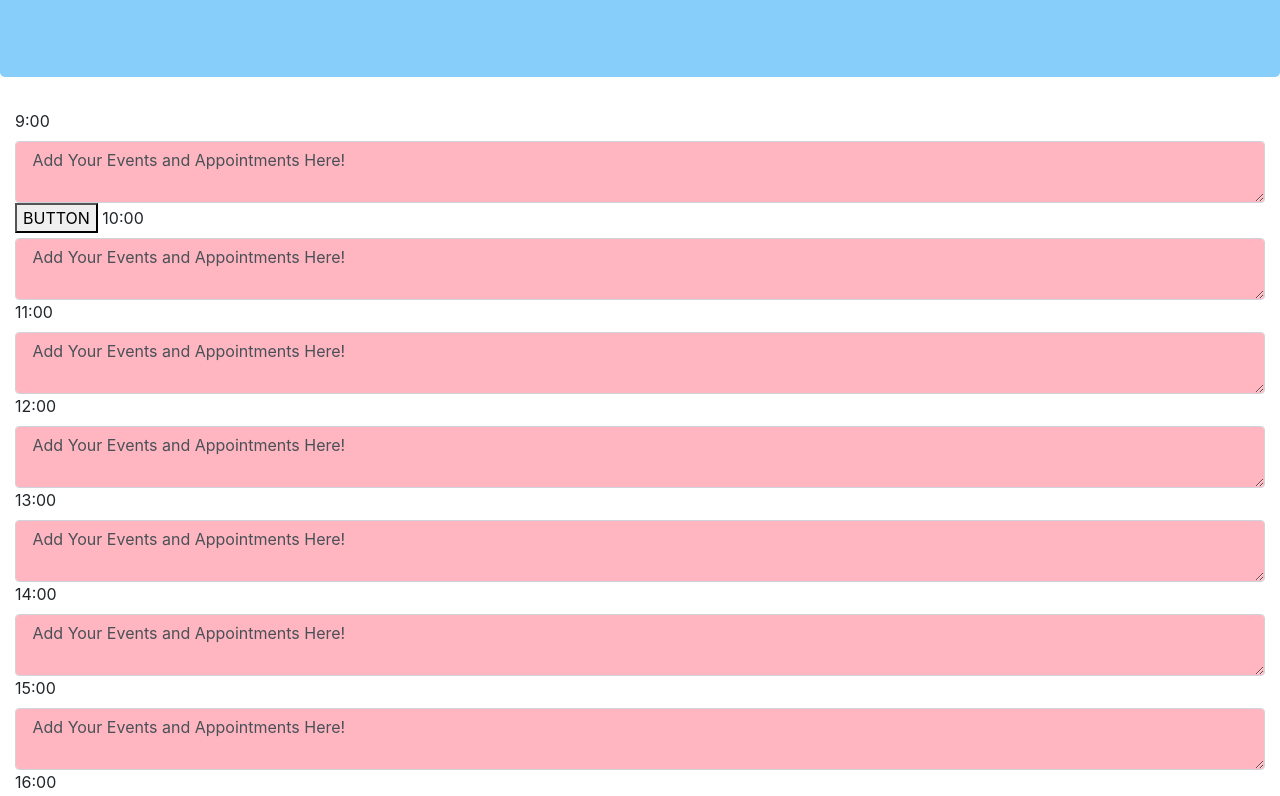
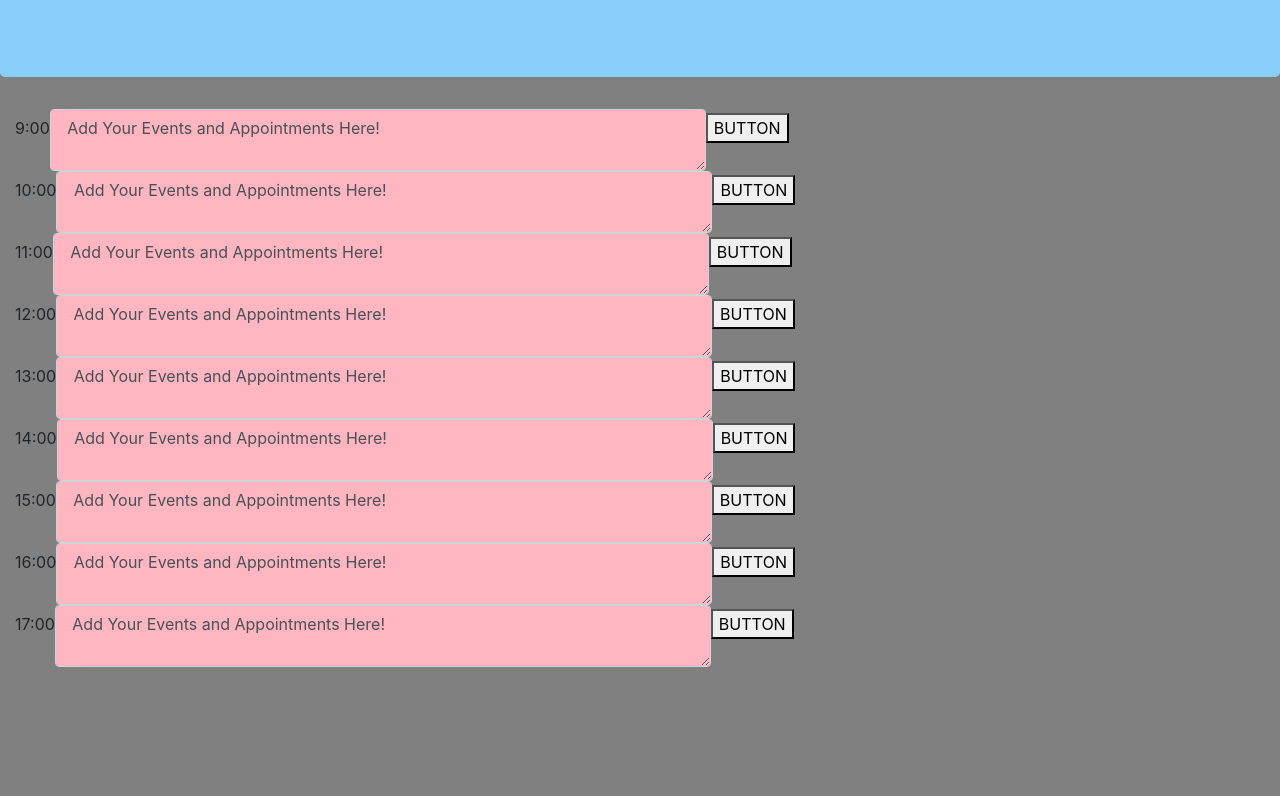
Before and after one commit to jskye429/DayPlanner, a plain HTML site: page index.html in a window 1280 px wide. Shown: the part 147-943 px from the top of the page. After the commit the page ends 814 px from the top, so only its background shows below. Drawn offline with nearby package versions, Linux system fonts and the light colour scheme.

Commit message:
local storage works and page looks pretty nice spacing wise

```diff
--- a/index.html
+++ b/index.html
@@ -9,7 +9,7 @@
     <link type="text/css" rel="stylesheet" href="reset.css" />
     <link type="text/css" rel="stylesheet"
         href="https://stackpath.bootstrapcdn.com/bootstrap/4.3.1/css/bootstrap.min.css" />
-    <link type="text/css" rel="stylesheet"
+    <link type="text/css"
         href="https://stackpath.bootstrapcdn.com/bootstrap/4.3.1/js/bootstrap.min.js" />
     <link rel="stylesheet" type="text/css" href="main.css" />
 
@@ -24,31 +24,76 @@
     </div>
     <div class="container-fluid">
         <div class="time-hours" id="timeHours">
-            <label for="comment">9:00</label>
-            <textarea class="form-control" rows="2" id="comment" data-hour=9> Add Your Events and Appointments Here!  </textarea>
-            <button>BUTTON</button>
-            <label for="comment">10:00</label>
-            <textarea class="form-control" rows="2" id="comment2" data-hour=10> Add Your Events and Appointments Here! </textarea>
-            <label for="comment">11:00</label>
-            <textarea class="form-control" rows="2" id="comment3" data-hour=11> Add Your Events and Appointments Here! </textarea>
-            <label for="comment">12:00</label>
-            <textarea class="form-control" rows="2" id="comment4" data-hour=12> Add Your Events and Appointments Here! </textarea>
-            <label for="comment">13:00</label>
-            <textarea class="form-control" rows="2" id="comment5" data-hour=13> Add Your Events and Appointments Here! </textarea>
-            <label for="comment">14:00</label>
-            <textarea class="form-control" rows="2" id="comment6" data-hour=14> Add Your Events and Appointments Here! </textarea>
-            <label for="comment">15:00</label>
-            <textarea class="form-control" rows="2" id="comment7" data-hour=15> Add Your Events and Appointments Here! </textarea>
-            <label for="comment">16:00</label>
-            <textarea class="form-control" rows="2" id="comment8" data-hour=16> Add Your Events and Appointments Here! </textarea>
-            <label for="comment">17:00</label>
-            <textarea class="form-control" rows="2" id="comment9" data-hour=17> Add Your Events and Appointments Here! </textarea>
 
+        <table>
+            <tr>
 
+                <td> <label for="comment">9:00</label> </td>
+                <td><textarea class="form-control" rows="2" cols="60" id="comment" data-hour=9> Add Your Events and Appointments Here!  </textarea> </td>
+                <td><button>BUTTON</button></td>
 
+            </tr>
+        </table>
+        <table>
+            <tr>
 
+                <td> <label for="comment">10:00</label> </td>
+                <td> <textarea class="form-control" rows="2" cols="60" id="comment2" data-hour=10> Add Your Events and Appointments Here! </textarea> </td>
+                <td>  <button>BUTTON</button> </td>
 
-        </div>
+            </tr>
+        </table>
+        <table>
+            <tr>
+                <td>   <label for="comment">11:00</label> </td>
+                <td>   <textarea class="form-control" rows="2" cols="60" id="comment3" data-hour=11> Add Your Events and Appointments Here! </textarea> </td>
+                <td>   <button>BUTTON</button> </td>
+             </tr>
+        </table>
+        <table>
+            <tr>
+                <td><label for="comment">12:00</label> </td>
+                <td>  <textarea class="form-control" rows="2" cols="60" id="comment4" data-hour=12> Add Your Events and Appointments Here! </textarea> </td>
+                <td>   <button>BUTTON</button> </td>
+            </tr>
+        </table>
+        <table>
+                <tr>
+                    <td><label for="comment">13:00</label> </td>
+                    <td>  <textarea class="form-control" rows="2" cols="60" id="comment5" data-hour=13> Add Your Events and Appointments Here! </textarea> </td>
+                    <td>   <button>BUTTON</button> </td>
+                </tr>
+        </table>
+        <table>
+                <tr>
+                        <td><label for="comment">14:00</label> </td>
+                        <td>  <textarea class="form-control" rows="2" cols="60" id="comment6" data-hour=14> Add Your Events and Appointments Here! </textarea> </td>
+                        <td>   <button>BUTTON</button> </td>
+                    </tr>
+                </table>
+                <table>
+                        <tr>
+                            <td><label for="comment">15:00</label> </td>
+                            <td>  <textarea class="form-control" rows="2" cols="60" id="comment7" data-hour=15> Add Your Events and Appointments Here! </textarea> </td>
+                            <td>   <button>BUTTON</button> </td>
+                        </tr>
+                    </table>
+                    <table>
+                            <tr>
+                                <td><label for="comment">16:00</label> </td>
+                                <td>  <textarea class="form-control" rows="2" cols="60" id="comment8" data-hour=16> Add Your Events and Appointments Here! </textarea> </td>
+                                <td>   <button>BUTTON</button> </td>
+                            </tr>
+                        </table>
+                        <table>
+                                <tr>
+                                    <td><label for="comment">17:00</label> </td>
+                                    <td>  <textarea class="form-control" rows="2" cols="60" id="comment9" data-hour=17> Add Your Events and Appointments Here! </textarea> </td>
+                                    <td>   <button>BUTTON</button> </td>
+                                </tr>
+                            </table>
+
+         </div>
 
 
     </div>
@@ -58,7 +103,10 @@
 
 
 
+
+
 </body>
+<footer>   </footer>
 
 <script src="https://code.jquery.com/jquery-3.4.1.min.js"
     integrity="sha256-CSXorXvZcTkaix6Yvo6HppcZGetbYMGWSFlBw8HfCJo=" crossorigin="anonymous"></script>
--- a/main.css
+++ b/main.css
@@ -10,5 +10,22 @@ background-color: lightpink;
 position: right
 
 
+}
+
+td {
+    display: table-cell;
+    vertical-align: inherit;
+  }
+
+body {
+background-color: grey;
 
 }
+header {
+background-color: grey;
+
+}
+footer {
+background-color: grey;
+
+}
--- a/script.js
+++ b/script.js
@@ -15,12 +15,12 @@ $(".form-control").each(function(){
           $(this).css("backgroundColor","purple")
             $(this).addClass()
             console.log("made a match")
-       } else if(1===1){
+            }else if(1===1){
 
-   }
+   };
         $("button").click(function(){
            var task = $("#comment").val()
-                var noteForMessage = "do a task"
+                var noteForMessage = val
             $("#comment").val(noteForMessage)
             localStorage.setItem("task 9:00",task)
             var something = localStorage.getItem("task 9:00")
```
